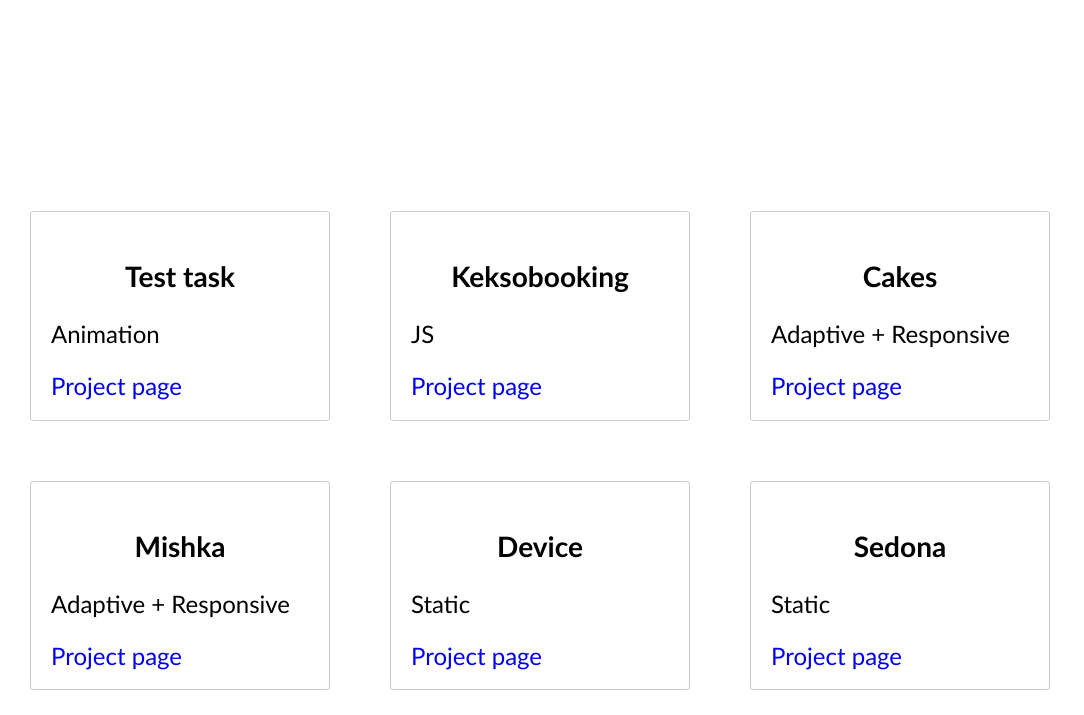
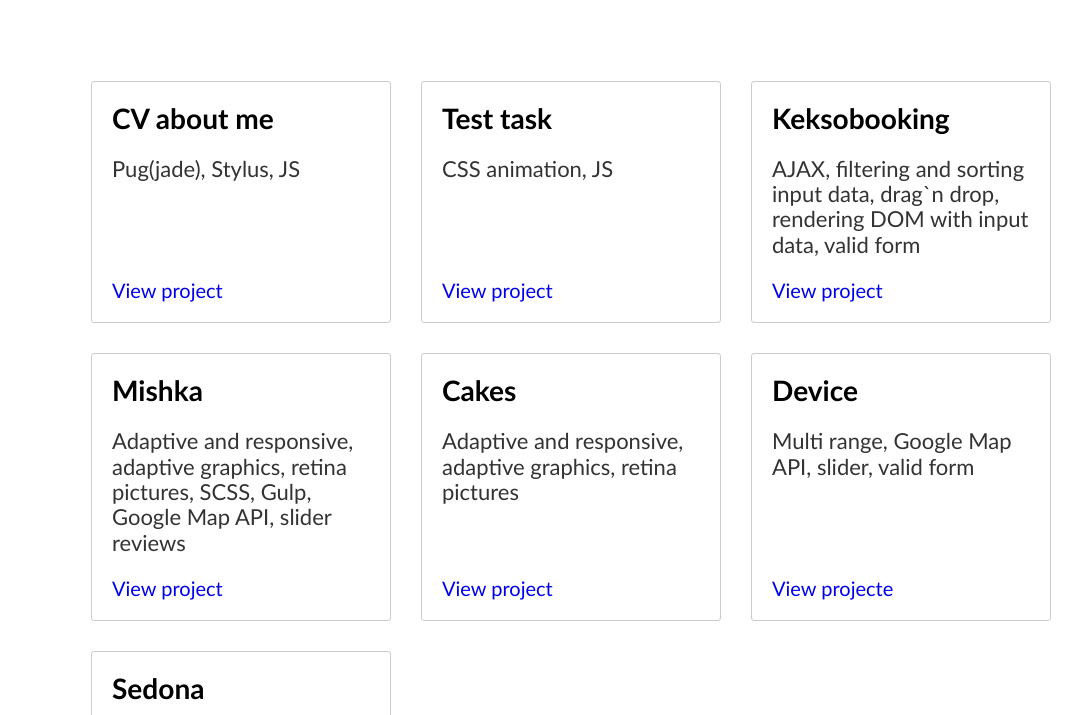
Before and after one commit to HorbachAndrii/Portfolio, a website: page source/project.html in a window 1280 px wide. Shown: the part 85-800 px from the top of the page, without its empty margins (0-1084 px from the left). Drawn offline with nearby package versions, Linux system fonts and the light colour scheme; files that its build step writes are made by us from their sources.

Commit message:
corrected style and add project

```diff
--- a/source/project.html
+++ b/source/project.html
@@ -15,34 +15,39 @@
   <section class="content__project">
     <ul class="content__project-list">
       <li class="content__project-item">
+        <h3>CV about me</h3>
+        <p>Pug(jade), Stylus, JS</p>
+        <a href="https://horbachandrii.github.io/task-CSSSR/">View project</a>
+      </li>
+      <li class="content__project-item">
         <h3>Test task</h3>
-        <p>Animation</p>
-        <a href="https://horbachandrii.github.io/test-task-its.agency/">Project page</a>
+        <p>CSS animation, JS</p>
+        <a href="https://horbachandrii.github.io/test-task-its.agency/">View project</a>
       </li>
       <li class="content__project-item">
         <h3>Keksobooking</h3>
-        <p>JS</p>
-        <a href="https://horbachandrii.github.io/keksobooking/">Project page</a>
+        <p>AJAX, filtering and sorting input data, drag`n drop, rendering DOM with input data, valid form</p>
+        <a href="https://horbachandrii.github.io/keksobooking/">View project</a>
+      </li>
+      <li class="content__project-item">
+        <h3>Mishka</h3>
+        <p>Adaptive and responsive, adaptive graphics, retina pictures, SCSS, Gulp, Google Map API, slider reviews</p>
+        <a href="https://horbachandrii.github.io/Mishka/">View project</a>
       </li>
       <li class="content__project-item">
         <h3>Cakes</h3>
-        <p>Adaptive + Responsive</p>
-        <a href="https://horbachandrii.github.io/Cakes/">Project page</a>
-      </li>
-      <li class="content__project-item">
-        <h3>Mishka</h3>
-        <p>Adaptive + Responsive</p>
-        <a href="https://horbachandrii.github.io/Mishka/">Project page</a>
+        <p>Adaptive and responsive, adaptive graphics, retina pictures</p>
+        <a href="https://horbachandrii.github.io/Cakes/">View project</a>
       </li>
       <li class="content__project-item">
         <h3>Device</h3>
-        <p>Static</p>
-        <a href="https://horbachandrii.github.io/Device/">Project page</a>
+        <p>Multi range, Google Map API, slider, valid form</p>
+        <a href="https://horbachandrii.github.io/Device/">View projecte</a>
       </li>
       <li class="content__project-item">
         <h3>Sedona</h3>
-        <p>Static</p>
-        <a href="https://horbachandrii.github.io/Sedona/">Project page</a>
+        <p>Multi range, Google Map API</p>
+        <a href="https://horbachandrii.github.io/Sedona/">View project</a>
       </li>
     </ul>
   </section>
--- a/source/sass/block/content.scss
+++ b/source/sass/block/content.scss
@@ -30,23 +30,51 @@
   margin-right: 20px;
 }
 
+.content__project {
+  width: 90%;
+}
+
 .content__project-list {
   display: flex;
   flex-wrap: wrap;
-  margin: -30px;
+  margin: 0 -30px -30px 0;
   padding: 0;
   list-style: none;
 }
 
 .content__project-item {
+  display: flex;
+  flex-wrap: wrap;
+  flex-direction: column;
+  flex-grow: 1;
   position: relative;
   width: 300px;
-  margin: 30px;
+  max-width: 300px;
+  margin: 0 30px 30px 0;
   padding: 20px;
   border: 1px solid #cccccc;
   border-radius: 3px;
 
   h3 {
-    text-align: center;
+    margin: 0;
+  }
+
+  p {
+    font-size: 22px;
+    color: #333333;
+  }
+
+  a {
+    margin-top: auto;
+    font-size: 20px;
+
+    &::after {
+      left: 20%;
+    }
+
+    &:hover::after {
+      left: 0;
+      width: 42%;
+    }
   }
 }
--- a/source/sass/global.scss
+++ b/source/sass/global.scss
@@ -41,4 +41,5 @@ img {
 body {
   font-size: 24px;
   font-family: "Candara", "Arial", sans-serif;
+  -webkit-font-smoothing: antialiased;
 }
```
Also changed, not shown: docs/project.html (+20 -15 lines), docs/css/style.css, docs/css/style.min.css.
